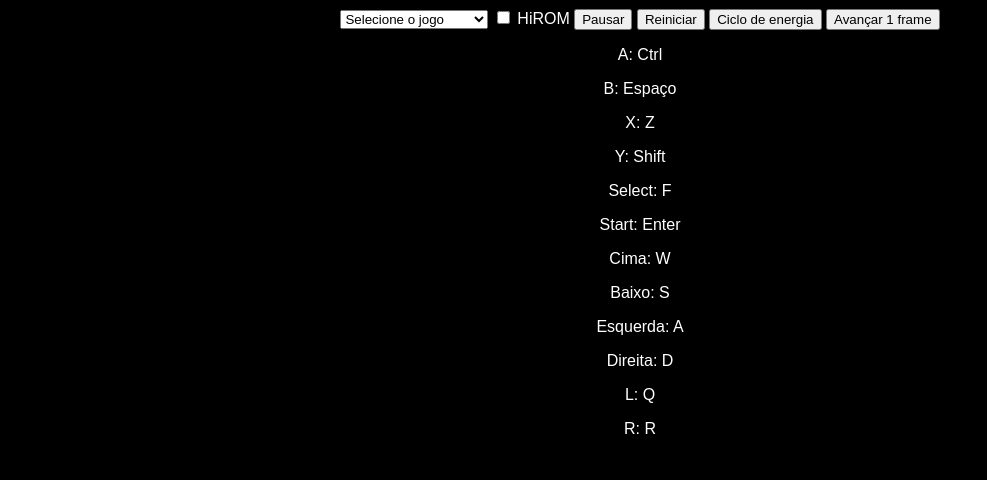
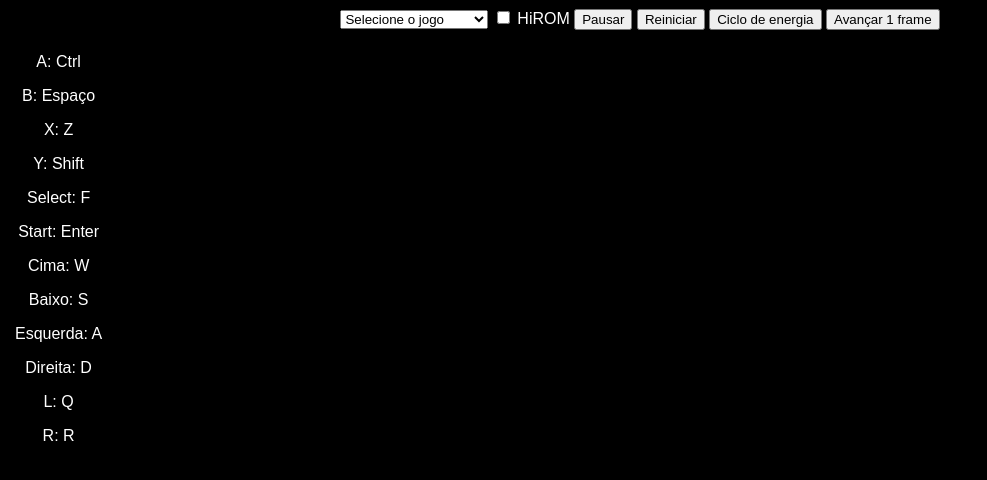
Before and after one commit to Ferrarex/SnesEmulador, a plain HTML site: page index.html in a window 1280 px wide. Shown: the whole page, without its empty margins (0-987 px from the left). Drawn offline with Linux system fonts and the light colour scheme.

Commit message:
Update index.html

```diff
--- a/index.html
+++ b/index.html
@@ -18,7 +18,7 @@
   <button style="height: 2%;" id="runframe">Avançar 1 frame</button><br>
   <canvas id="output"></canvas>
   <pre id="log"></pre>
-
+  <div class="controles">
     <p>A: Ctrl</p>
     <p>B: Espaço</p>
     <p>X: Z</p>
@@ -31,7 +31,7 @@
     <p>Direita: D</p>
     <p>L: Q</p>
     <p>R: R</p>
-
+  </div>
   <script src="snes/cart.js"></script>
   <script src="snes/dsp.js"></script>
   <script src="snes/spc.js"></script>
```
Lines whose indentation alone changed are shown as unchanged.
